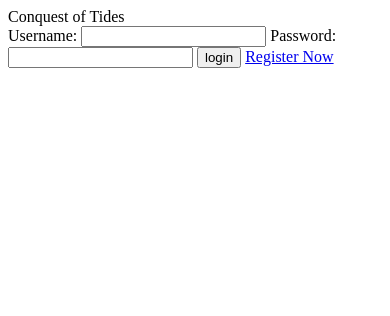
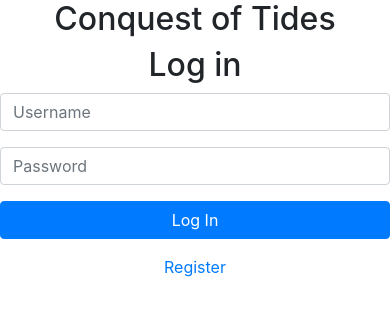
Before and after one commit to jja42/IT490, a PHP site: page /pages/home.php in a window 390 px wide. Shown: the top 316 px of the page. Run offline with PHP 8.4, Linux system fonts and the light colour scheme.

Commit message:
Responsive Design

```diff
--- a/pages/home.php
+++ b/pages/home.php
@@ -1,4 +1,3 @@
-Conquest of Tides
 <?php
 if(isset($_POST["login"]))
 {
@@ -11,15 +10,38 @@ if(isset($_POST["login"]))
 	}
 	// send username and password to server
 	$hash = password_hash($password, PASSWORD_BCRYPT);
-	$output = shell_exec("php rabbitmqphp_example/Login.php $username $password");
+	$output = shell_exec("php rabbitmqphp_example/Login.php $username $hash");
 	echo $output;
 }
 ?>
-<form method="POST">
-	<label for="username">Username:</label>
-	<input type="username" id="username" name="username" required/>
-	<label for="password">Password:</label>
-	<input type="password" id="password" name="password" required/>
-	<input type="submit" name="login" value="login"/>
-	<a href="register.php">Register Now</a>
-</form>
+<!DOCTYPE html>
+<html lang="en">
+<head>
+<meta charset="utf-8">
+<meta name="viewport" content="width=device-width, initial-scale=1">
+<title>HomePage</title>
+<link rel="stylesheet" href="https://stackpath.bootstrapcdn.com/bootstrap/4.5.0/css/bootstrap.min.css">
+<link rel="stylesheet" href="https://maxcdn.bootstrapcdn.com/font-awesome/4.7.0/css/font-awesome.min.css">
+<script src="https://code.jquery.com/jquery-3.5.1.min.js"></script>
+<script src="https://cdn.jsdelivr.net/npm/popper.js@1.16.0/dist/umd/popper.min.js"></script>
+<script src="https://stackpath.bootstrapcdn.com/bootstrap/4.5.0/js/bootstrap.min.js"></script>
+</head>
+<body>
+<div class="login-form">
+    <form method="post">
+        <h2 class="text-center">Conquest of Tides</h2>
+        <h2 class="text-center">Log in</h2>
+        <div class="form-group">
+            <input type="username" id="username" name="username" class="form-control" placeholder="Username" required="required">
+        </div>
+        <div class="form-group">
+            <input type="password" id="password" name="password" class="form-control" placeholder="Password" required="required">
+        </div>
+        <div class="form-group">
+            <button type="submit"  name="login" value="login" class="btn btn-primary btn-block">Log In</button>
+        </div>
+    </form>
+    <p class="text-center"><a href="register.php">Register</a></p>
+</div>
+</body>
+</html>
```
